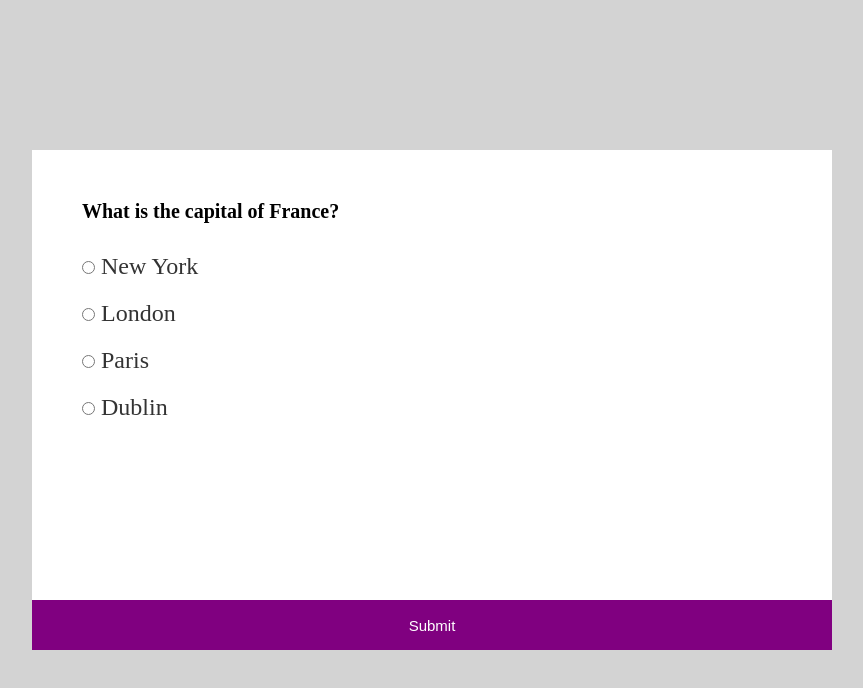
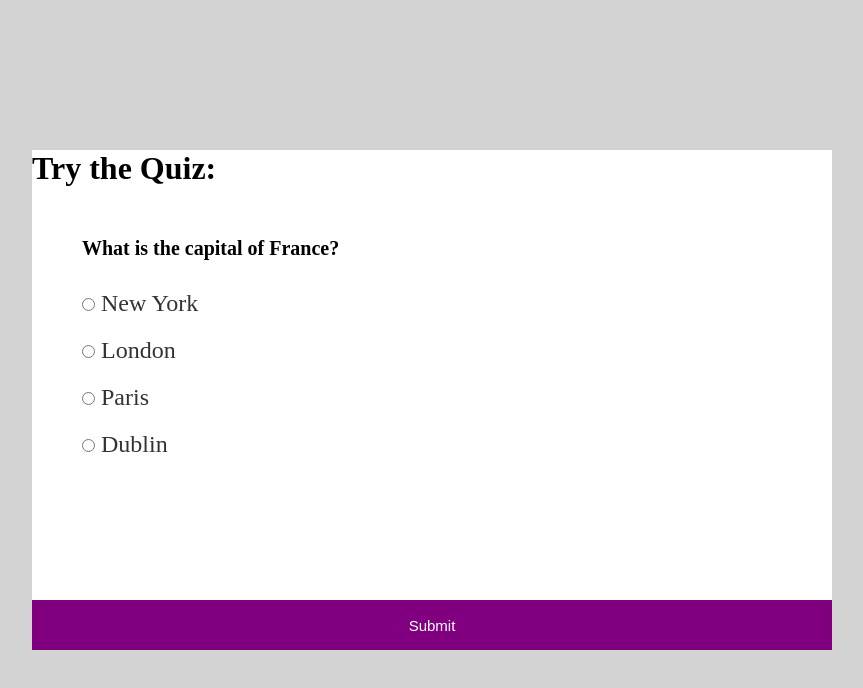
Before and after one commit to BhattaraiNarayan/Quiz-App, a plain HTML site: page index.html in a window 1280 px wide. Shown: the whole page, without its empty margins (208-1071 px from the left). Drawn offline with Linux system fonts and the light colour scheme.

Commit message:
Added Heading

```diff
--- a/index.html
+++ b/index.html
@@ -8,6 +8,7 @@
 </head>
 <body>
    <div class="container">
+    <h1>Try the Quiz:</h1>
       <div class="game">
         <div class="content">
           <h1 class="question"></h1>
```
